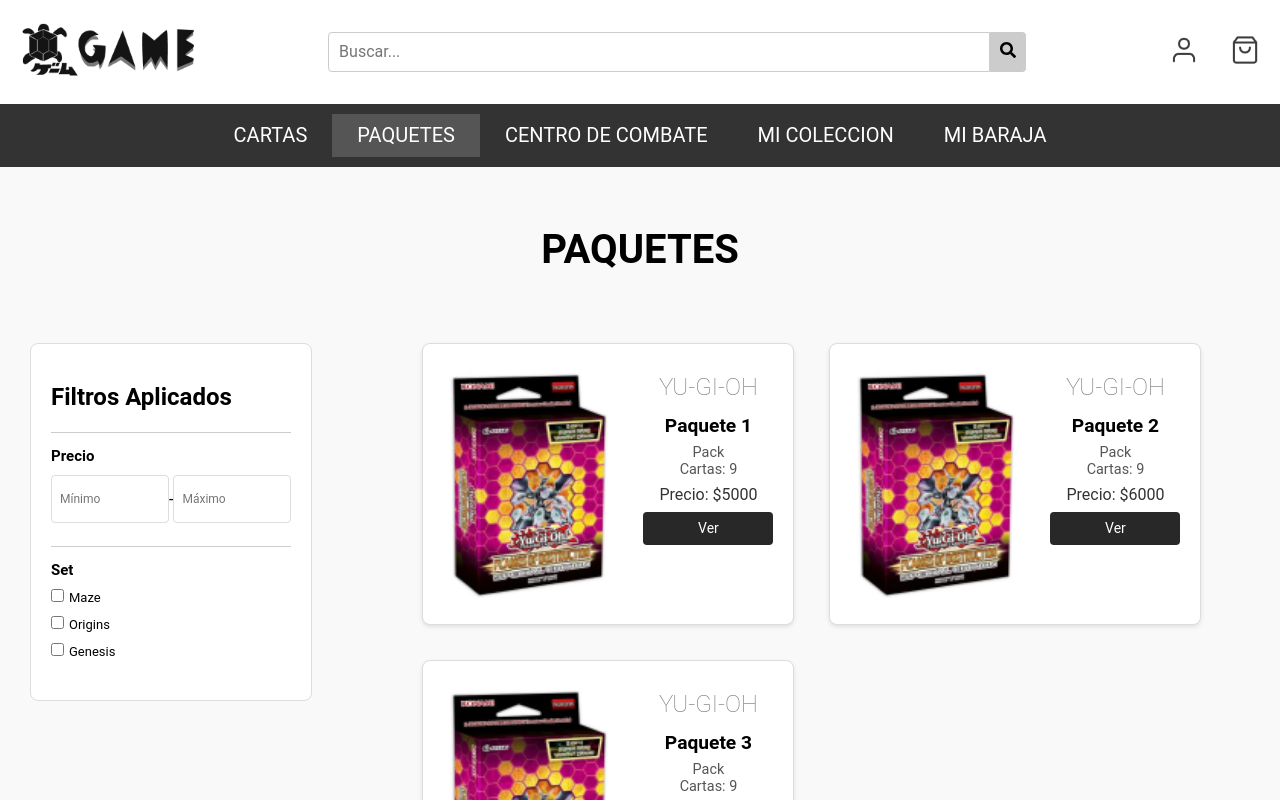
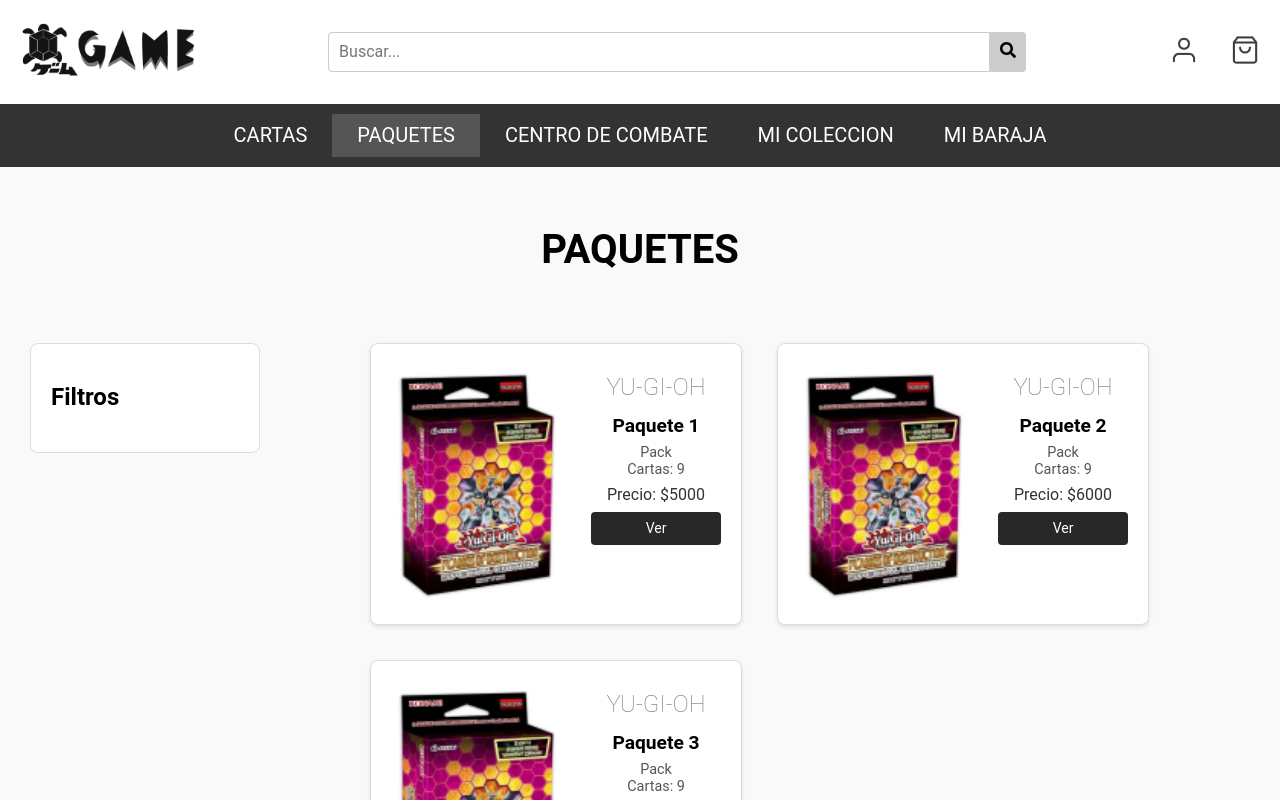
Before and after one commit to KameGame2024/front, a React (Vite) app: page /paquetes in a window 1280 px wide. Shown: the top 800 px of the page. Built offline with nearby package versions, Linux system fonts and the light colour scheme.

Commit message:
Cambios en la logica de filtros

```diff
--- a/src/componentes/Filtro/index.jsx
+++ b/src/componentes/Filtro/index.jsx
@@ -1,72 +1,10 @@
-// src/componentes/Filtro.jsx
-import React, { useState } from 'react';
+import React from 'react';
 import './Filtro.css';
 
-function Filtro({ categoria }) {
-    const [filtros, setFiltros] = useState({
-        ataqueMin: '',
-        ataqueMax: '',
-        defensaMin: '',
-        defensaMax: '',
-        precioMin: '',
-        precioMax: '',
-        tipos: {
-            monstruo: false,
-            hechizo: false,
-            trampa: false
-        },
-        atributos: {
-            fuego: false,
-            agua: false,
-            tierra: false,
-            viento: false,
-            luz: false,
-            oscuridad: false
-        },
-        sets: {
-            maze: false,
-            origins: false,
-            genesis: false
-        }
-    });
-
-    const manejarCambioFiltro = (e) => {
-        const { name, value, type, checked } = e.target;
-
-        if (type === 'checkbox') {
-            setFiltros((prev) => ({
-                ...prev,
-                [name]: checked
-            }));
-        } else {
-            setFiltros((prev) => ({
-                ...prev,
-                [name]: value
-            }));
-        }
-    };
-
-    const quitarFiltro = (tipo) => {
-        setFiltros((prev) => ({
-            ...prev,
-            [tipo]: ''
-        }));
-    };
-
+function Filtro({ categoria, filtros, manejarCambioFiltro }) {
     return (
         <div className="filtro">
-            <h2>Filtros Aplicados</h2>
-            <div className="filtros-aplicados">
-                {Object.entries(filtros).map(([key, value]) => (
-                    value && typeof value === 'string' && value !== '' && (
-                        <div key={key} className="filtro-aplicado">
-                            {key.replace(/([A-Z])/g, ' $1').toUpperCase()}: {value}
-                            <button onClick={() => quitarFiltro(key)}>X</button>
-                        </div>
-                    )
-                ))}
-            </div>
-            <hr className="separator-line" />
+            <h2>Filtros</h2>
             {categoria === 'cartas' && (
                 <>
                     <div className="filtro-seccion">
@@ -74,17 +12,17 @@
                         <div className='maxmin'>
                             <input
                                 type="number"
-                                name="precioMin"
+                                name="ataqueMin"
                                 placeholder="Mínimo"
-                                value={filtros.precioMin}
+                                value={filtros.ataqueMin}
                                 onChange={manejarCambioFiltro}
                             />
                             <p>-</p>
                             <input
                                 type="number"
-                                name="precioMax"
+                                name="ataqueMax"
                                 placeholder="Máximo"
-                                value={filtros.precioMax}
+                                value={filtros.ataqueMax}
                                 onChange={manejarCambioFiltro}
                             />
                         </div>
@@ -95,17 +33,17 @@
                         <div className='maxmin'>
                             <input
                                 type="number"
-                                name="precioMin"
+                                name="defensaMin"
                                 placeholder="Mínimo"
-                                value={filtros.precioMin}
+                                value={filtros.defensaMin}
                                 onChange={manejarCambioFiltro}
                             />
                             <p>-</p>
                             <input
                                 type="number"
-                                name="precioMax"
+                                name="defensaMax"
                                 placeholder="Máximo"
-                                value={filtros.precioMax}
+                                value={filtros.defensaMax}
                                 onChange={manejarCambioFiltro}
                             />
                         </div>
@@ -134,7 +72,7 @@
                     <hr className="separator-line" />
                     <div className="filtro-seccion">
                         <h3>Tipo</h3>
-                        {['monstruo', 'hechizo', 'trampa'].map(tipo => (
+                        {Object.keys(filtros.tipos).map(tipo => (
                             <div key={tipo} className="filtro-checkbox">
                                 <input
                                     type="checkbox"
@@ -150,7 +88,7 @@
                     <hr className="separator-line" />
                     <div className="filtro-seccion">
                         <h3>Atributo</h3>
-                        {['fuego', 'agua', 'tierra', 'viento', 'luz', 'oscuridad'].map(atributo => (
+                        {Object.keys(filtros.atributos).map(atributo => (
                             <div key={atributo} className="filtro-checkbox">
                                 <input
                                     type="checkbox"
@@ -165,46 +103,6 @@
                     </div>
                 </>
             )}
-            {categoria === 'paquetes' && (
-                <>
-                    <div className="filtro-seccion">
-                        <h3>Precio</h3>
-                        <div className='maxmin'>
-                            <input
-                                type="number"
-                                name="precioMin"
-                                placeholder="Mínimo"
-                                value={filtros.precioMin}
-                                onChange={manejarCambioFiltro}
-                            />
-                            <p>-</p>
-                            <input
-                                type="number"
-                                name="precioMax"
-                                placeholder="Máximo"
-                                value={filtros.precioMax}
-                                onChange={manejarCambioFiltro}
-                            />
-                        </div>
-                    </div>
-                    <hr className="separator-line" />
-                    <div className="filtro-seccion">
-                        <h3>Set</h3>
-                        {['maze', 'origins', 'genesis'].map(set => (
-                            <div key={set} className="filtro-checkbox">
-                                <input
-                                    type="checkbox"
-                                    id={set}
-                                    name={`sets.${set}`}
-                                    checked={filtros.sets[set]}
-                                    onChange={manejarCambioFiltro}
-                                />
-                                <label htmlFor={set}>{set.charAt(0).toUpperCase() + set.slice(1)}</label>
-                            </div>
-                        ))}
-                    </div>
-                </>
-            )}
         </div>
     );
 }
--- a/src/pages/Cartas/index.jsx
+++ b/src/pages/Cartas/index.jsx
@@ -1,10 +1,8 @@
-// src/paginas/FiltrarCartas.jsx
-import React from 'react';
+import React, { useState } from 'react';
 import Filtro from '@src//componentes/Filtro';
 import Card from '@src//componentes/Card';
 import './Cartas.css'; // Añadimos el archivo CSS
 
-// Datos de ejemplo para las cartas
 const cartas = [
     {
         "id": "1",
@@ -97,15 +95,74 @@
 ];
 
 function Cartas() {
+    const [filtros, setFiltros] = useState({
+        ataqueMin: '',
+        ataqueMax: '',
+        defensaMin: '',
+        defensaMax: '',
+        precioMin: '',
+        precioMax: '',
+        tipos: {
+            monstruo: false,
+            hechizo: false,
+            trampa: false
+        },
+        atributos: {
+            fuego: false,
+            agua: false,
+            tierra: false,
+            viento: false,
+            luz: false,
+            oscuridad: false
+        }
+    });
+
+    const manejarCambioFiltro = (e) => {
+        const { name, value, type, checked } = e.target;
+        const [category, key] = name.split('.');
+
+        if (type === 'checkbox') {
+            setFiltros((prevState) => ({
+                ...prevState,
+                [category]: {
+                    ...prevState[category],
+                    [key]: checked
+                }
+            }));
+        } else {
+            setFiltros((prevState) => ({
+                ...prevState,
+                [name]: value
+            }));
+        }
+    };
+
+    const filtrarCartas = (cartas) => {
+        return cartas.filter(carta => {
+            const cumpleAtaque = (!filtros.ataqueMin || carta.ataque >= filtros.ataqueMin) &&
+                                 (!filtros.ataqueMax || carta.ataque <= filtros.ataqueMax);
+            const cumpleDefensa = (!filtros.defensaMin || carta.defensa >= filtros.defensaMin) &&
+                                  (!filtros.defensaMax || carta.defensa <= filtros.defensaMax);
+            const cumplePrecio = (!filtros.precioMin || carta.precio >= filtros.precioMin) &&
+                                 (!filtros.precioMax || carta.precio <= filtros.precioMax);
+            const cumpleTipo = !Object.values(filtros.tipos).includes(true) || Object.keys(filtros.tipos).some(tipo => filtros.tipos[tipo] && carta.tipo.toLowerCase() === tipo);
+            const cumpleAtributo = !Object.values(filtros.atributos).includes(true) || Object.keys(filtros.atributos).some(atributo => filtros.atributos[atributo] && carta.atributo.toLowerCase() === atributo);
+
+            return cumpleAtaque && cumpleDefensa && cumplePrecio && cumpleTipo && cumpleAtributo;
+        });
+    };
+
+    const cartasFiltradas = filtrarCartas(cartas);
+
     return (
         <div className='fondo'>
             <h1>CARTAS</h1>
             <div className="filtrar-cartas">
                 <div className="filtro-container">
-                    <Filtro categoria="cartas"/>
+                    <Filtro categoria="cartas" filtros={filtros} manejarCambioFiltro={manejarCambioFiltro} />
                 </div>
                 <div className="cartas-container">
-                    {cartas.map((carta) => (
+                    {cartasFiltradas.map((carta) => (
                         <Card
                             key={carta.id}
                             imagen={carta.imagen}
@@ -114,7 +171,8 @@
                             ataque={carta.ataque}
                             defensa={carta.defensa}
                             precio={carta.precio}
-                            id={carta.id}
+                            tipo={carta.tipo}
+                            atributo={carta.atributo}
                         />
                     ))}
                 </div>
```
